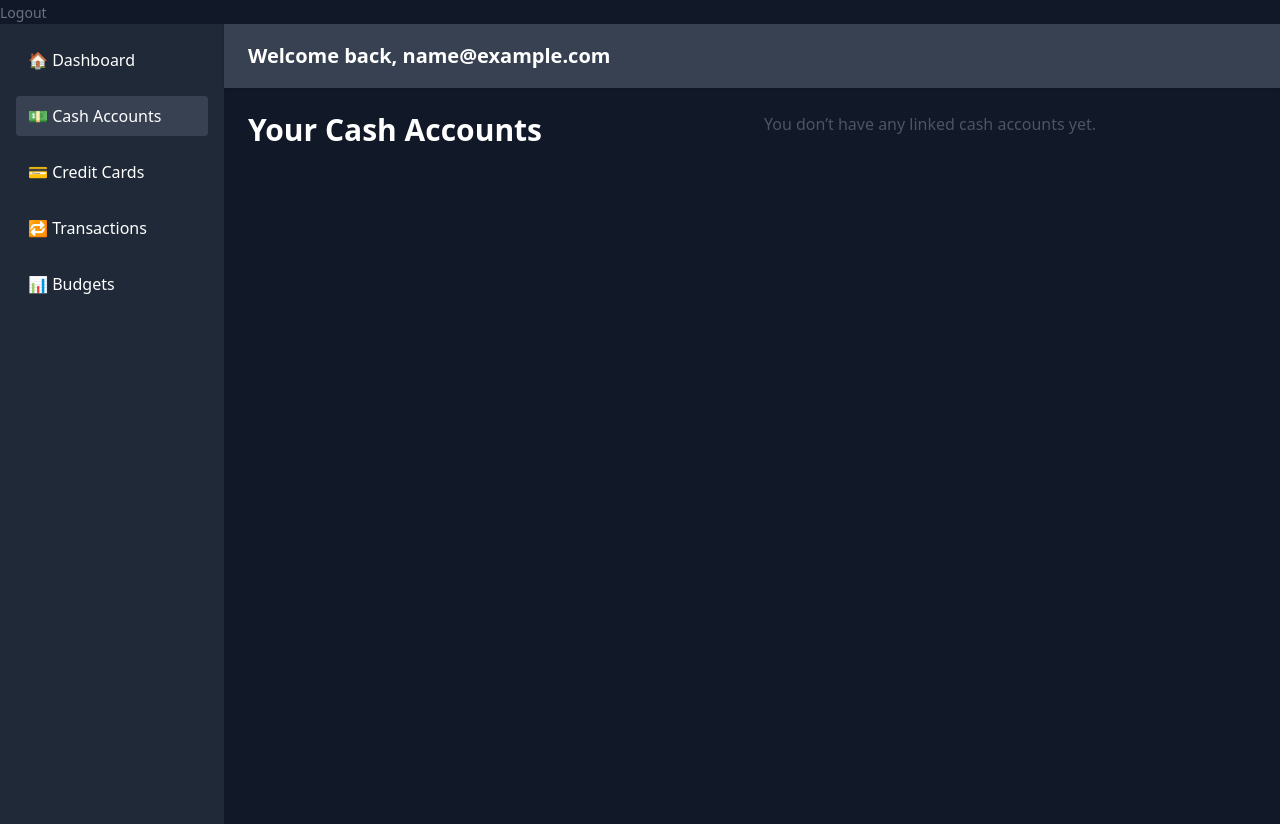
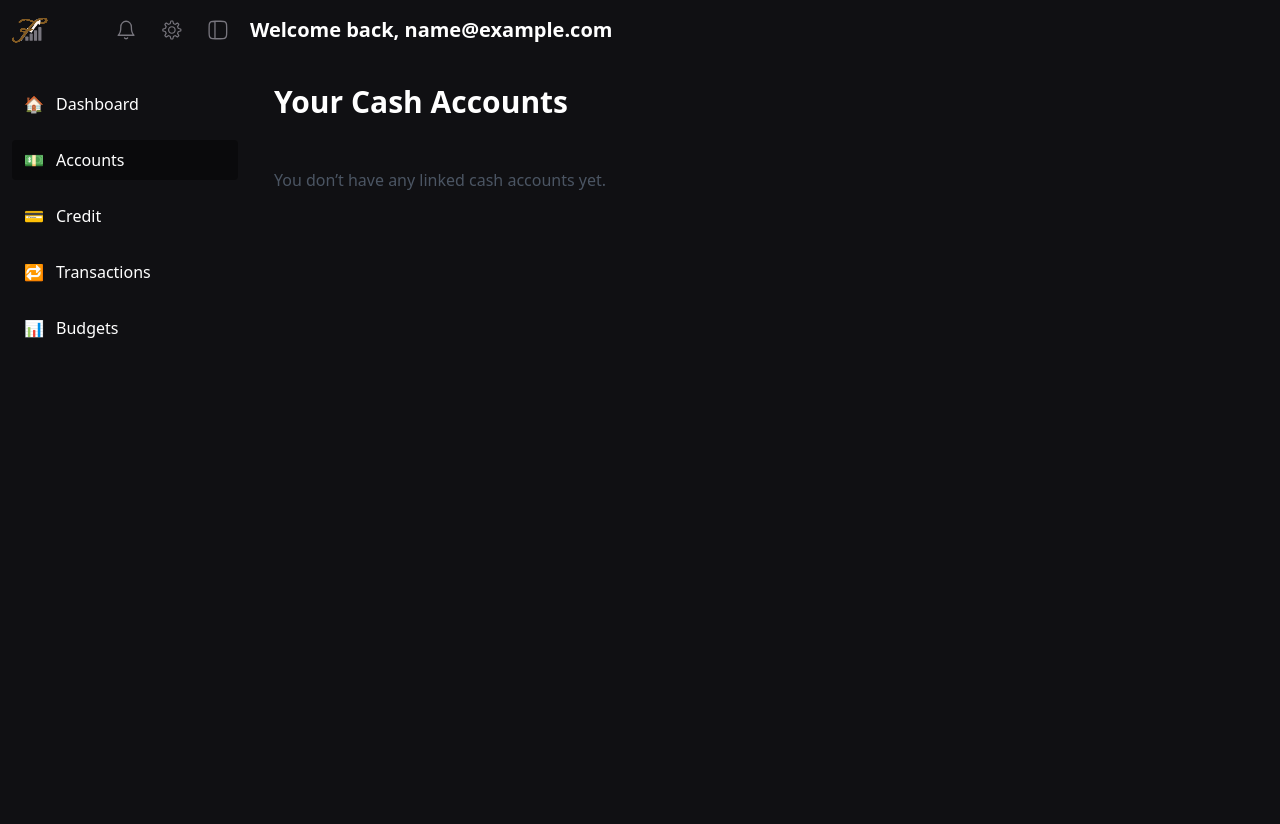
Before and after one commit to xavierAshkar/findash-mvp, a Django app: page /cash/ in a window 1280 px wide. After the commit the page ends 338 px from the top, so only its background shows below. Run offline with Django 5.2, Linux system fonts and the light colour scheme; the visitor is signed in with stand-in values (Sample User, id 1); data that the repository does not hold is empty; parts of the project's set-up code (start-up, migrations or seed data) failed here and were passed over; some libraries are stand-ins or nearby versions.

Commit message:
Refactor base_app.html toward final design from figma

```diff
--- a/config/settings.py
+++ b/config/settings.py
@@ -135,3 +135,5 @@ TEMPLATES[0]['DIRS'] = [os.path.join(BASE_DIR, 'templates')]
 
 # Redirect logged-in users to dashboard instead of /accounts/profile/
 LOGIN_REDIRECT_URL = '/plaid/link-account/'
+
+STATIC_URL = '/static/'
--- a/templates/base_app.html
+++ b/templates/base_app.html
@@ -1,56 +1,167 @@
 <!-- core/templates/base_app.html -->
 <!DOCTYPE html>
 <html lang="en">
+  {% load static %}
 <head>
   <meta charset="UTF-8">
   <title>{% block title %}Findash{% endblock %}</title>
+
+  <!-- Load Tailwind CDN -->
   <script src="https://cdn.tailwindcss.com"></script>
+  <style>
+    [x-cloak] { display: none !important; }
+  </style>
+  <!-- Define your custom colors -->
+  <script>
+    tailwind.config = {
+      theme: {
+        extend: {
+          colors: {
+            primaryBg: '#101013',
+            sidebarBg: '#101013',
+            cardBg: '#1e293b',
+            hoverBg: '#0A0A0C',
+            hoverBorder: '#28282C',
+            accent: '#4f46e5',
+            textMain: '#ffffff',
+            textSubtle: '#9ca3af',
+          }
+        }
+      }
+    };
+  </script>
+  <!-- ✅ Optional libraries -->
   <script src="https://unpkg.com/htmx.org@1.9.2"></script>
+  <script src="https://cdn.jsdelivr.net/npm/alpinejs@3.x.x/dist/cdn.min.js" defer></script>
 </head>
-<body class="bg-gray-900 text-white font-sans">
-  <a href="{% url 'users:logout' %}"
-    class="text-sm text-gray-500 hover:text-black dark:text-gray-300 dark:hover:text-white">
-    Logout
-  </a>
+<body
+  x-data="{
+    sidebarOpen: JSON.parse(localStorage.getItem('sidebarOpen') ?? 'true')
+  }"
+  x-init="$watch('sidebarOpen', val => localStorage.setItem('sidebarOpen', val))"
+  class="bg-primaryBg text-textMain font-sans"
+>
+<div x-cloak>
   <div class="flex h-screen overflow-hidden">
+
     <!-- Sidebar -->
-    <aside class="w-56 bg-gray-800 p-4 space-y-4">
-      <nav class="flex flex-col gap-4">
-        <a href="{% url 'core:dashboard' %}" class="flex items-center gap-2 px-3 py-2 rounded hover:bg-gray-700 {% if request.path == '/dashboard/' %}bg-gray-700{% endif %}">
-          🏠 Dashboard
-        </a>
-        <a href="{% url 'core:cash_accounts' %}" class="flex items-center gap-2 px-3 py-2 rounded hover:bg-gray-700 {% if request.path == '/cash/' %}bg-gray-700{% endif %}">
-          💵 Cash Accounts
-        </a>
-        <a href="{% url 'core:credit_accounts' %}" class="flex items-center gap-2 px-3 py-2 rounded hover:bg-gray-700 {% if request.path == '/credit/' %}bg-gray-700{% endif %}">
-          💳 Credit Cards
-        </a>
-        <a href="{% url 'core:transactions' %}" class="flex items-center gap-2 px-3 py-2 rounded hover:bg-gray-700 {% if request.path == '/transactions/' %}bg-gray-700{% endif %}">
-          🔁 Transactions
-        </a>
-        <a href="{% url 'core:budgets' %}" class="flex items-center gap-2 px-3 py-2 rounded hover:bg-gray-700 {% if request.path == '/budgets/' %}bg-gray-700{% endif %}">
-          📊 Budgets
-        </a>
-      </nav>
+    <aside
+      x-cloak
+      :class="sidebarOpen ? 'w-[250px]' : 'w-[60px]'"
+      class="bg-sidebarBg h-full px-[12px] transition-all duration-200 relative flex flex-col items-center"
+    >
+
+    <!-- Logo Row -->
+    <div class="w-full h-[60px] flex items-center justify-between">
+      <!-- Logo with hover-triggered expand button -->
+      <div class="relative group w-[36px] h-[36px] flex items-center justify-center">
+        <img
+          src="{% static 'icons/logo.svg' %}"
+          alt="Logo"
+          :class="sidebarOpen ? 'opacity-100' : 'transition group-hover:opacity-0'"
+          class="w-[36px] h-[36px]"
+        />
+
+        <!-- Expand button (shown only when collapsed + hovered) -->
+        <button
+          @click="sidebarOpen = true"
+          x-show="!sidebarOpen"
+          class="absolute inset-0 flex items-center justify-center
+                rounded-full border-[2px] border-transparent
+                hover:border-hoverBorder hover:shadow-inner
+                transition cursor-pointer opacity-0 group-hover:opacity-100"
+        >
+          <img
+            src="{% static 'icons/collapse.svg' %}"
+            alt="Expand"
+            class="w-5 h-5 pointer-events-none"
+          />
+        </button>
+      </div>
+
+      <!-- Sidebar icon buttons (shown only when expanded) -->
+      <div
+        class="flex items-center gap-[6px]"
+        x-show="sidebarOpen"
+      >
+        <!-- Notifications -->
+        <button class="p-[8px] rounded-full border-[2px] border-transparent hover:bg-hoverBg hover:border-hoverBorder hover:shadow-inner transition">
+          <img src="{% static 'icons/notifications.svg' %}" class="w-5 h-5" />
+        </button>
+
+        <!-- Settings -->
+        <button class="p-[8px] rounded-full border-[2px] border-transparent hover:bg-hoverBg hover:border-hoverBorder hover:shadow-inner transition">
+          <img src="{% static 'icons/settings.svg' %}" alt="Settings" class="w-5 h-5" />
+        </button>
+
+        <!-- Collapse -->
+        <button
+          @click="sidebarOpen = false"
+          class="p-[8px] rounded-full border-[2px] border-transparent hover:bg-hoverBg hover:border-hoverBorder hover:shadow-inner transition cursor-pointer"
+        >
+          <img
+            src="{% static 'icons/collapse.svg' %}"
+            alt="Collapse"
+            class="w-5 h-5 pointer-events-none"
+          />
+        </button>
+      </div>
+    </div>
+
+    <!-- Navigation -->
+    <nav class="mt-6 flex flex-col space-y-4 w-full">
+      <a href="{% url 'core:dashboard' %}"
+        class="flex items-center gap-3 px-3 py-2 rounded hover:bg-hoverBg transition
+                {% if request.path == '/dashboard/' %}bg-hoverBg{% endif %}">
+        <span>🏠</span>
+        <span x-show="sidebarOpen" class="transition-all duration-300">Dashboard</span>
+      </a>
+
+      <a href="{% url 'core:cash_accounts' %}"
+        class="flex items-center gap-3 px-3 py-2 rounded hover:bg-hoverBg transition
+                {% if request.path == '/cash/' %}bg-hoverBg{% endif %}">
+        <span>💵</span>
+        <span x-show="sidebarOpen" class="transition-all duration-300">Accounts</span>
+      </a>
+
+      <a href="{% url 'core:credit_accounts' %}"
+        class="flex items-center gap-3 px-3 py-2 rounded hover:bg-hoverBg transition
+                {% if request.path == '/credit/' %}bg-hoverBg{% endif %}">
+        <span>💳</span>
+        <span x-show="sidebarOpen" class="transition-all duration-300">Credit</span>
+      </a>
+
+      <a href="{% url 'core:transactions' %}"
+        class="flex items-center gap-3 px-3 py-2 rounded hover:bg-hoverBg transition
+                {% if request.path == '/transactions/' %}bg-hoverBg{% endif %}">
+        <span>🔁</span>
+        <span x-show="sidebarOpen" class="transition-all duration-300">Transactions</span>
+      </a>
+
+      <a href="{% url 'core:budgets' %}"
+        class="flex items-center gap-3 px-3 py-2 rounded hover:bg-hoverBg transition
+                {% if request.path == '/budgets/' %}bg-hoverBg{% endif %}">
+        <span>📊</span>
+        <span x-show="sidebarOpen" class="transition-all duration-300">Budgets</span>
+      </a>
+    </nav>
     </aside>
 
     <!-- Main Content -->
     <div class="flex-1 flex flex-col">
       <!-- Header -->
-      <header class="bg-gray-700 h-16 flex items-center px-6 shadow">
+      <header class="bg-primaryBg h-[60px] flex items-center">
         <h1 class="text-xl font-semibold">Welcome back, {{ request.user.first_name|default:request.user.email }}</h1>
       </header>
 
       <!-- Body Content -->
-      <main class="flex-1 grid grid-cols-2 gap-6 p-6 overflow-y-auto">
-        {% block content %}
-        <!-- Left + Right Columns -->
-        <div class="bg-gray-800 rounded-lg p-4 h-[calc(100vh-8rem)]">Left Column</div>
-        <div class="bg-gray-800 rounded-lg p-4 h-[calc(100vh-8rem)]">Right Column</div>
-        {% endblock %}
+      <main class="flex-1 flex flex-col gap-6 p-6 overflow-y-auto">
+        {% block content %}{% endblock %}
       </main>
     </div>
   </div>
 
+  </div>
+</div>
 </body>
 </html>
```
Also changed, not shown: core/static/icons/collapse.svg (added), core/static/icons/logo.svg (added), core/static/icons/notifications.svg (added), core/static/icons/settings.svg (added).
